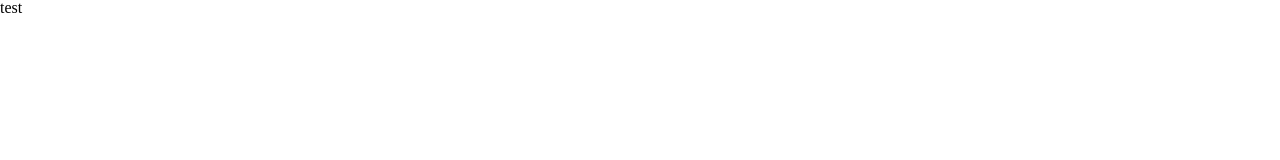
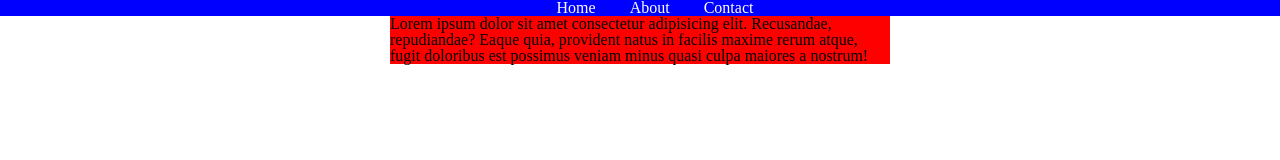
Before and after one commit to Sopromadze/test, a plain HTML site: page index.html in a window 1280 px wide. Drawn offline with Linux system fonts and the light colour scheme.

Commit message:
add header with link and color with css

```diff
--- a/css/style.css
+++ b/css/style.css
@@ -0,0 +1,31 @@
+
+header{
+    background-color: blue;
+}
+
+ul{
+    text-align: center;
+}
+
+li{
+ display: inline-block;
+ padding-left: 30px;
+
+
+}
+
+.link1{
+    color: white;
+}
+.link2{
+    color: white;
+}
+.link3{
+    color: white;
+}
+
+footer {
+    background-color: red;
+    width: 500px;
+    margin: auto;
+}
--- a/index.html
+++ b/index.html
@@ -8,6 +8,23 @@
     <title>Home</title>
 </head>
 <body>
-    <h1>test</h1>
+
+    <header>
+    <section>
+        <ul class="header">
+            <li><a href="index.html" class="link1">Home</a></li>
+            <li><a href="about.html" class="link2">About</a></li>
+            <li><a href="contact.html" class="link3">Contact</a></li>
+        </ul>
+    </section>
+   </header>
+
+    <footer>
+        <section>
+            <p>Lorem ipsum dolor sit amet consectetur adipisicing elit. Recusandae,
+                repudiandae? Eaque quia, provident natus in facilis maxime rerum atque,
+                 fugit doloribus est possimus veniam minus quasi culpa maiores a nostrum!</p>
+        </section>
+    </footer>
 </body>
 </html>
```
